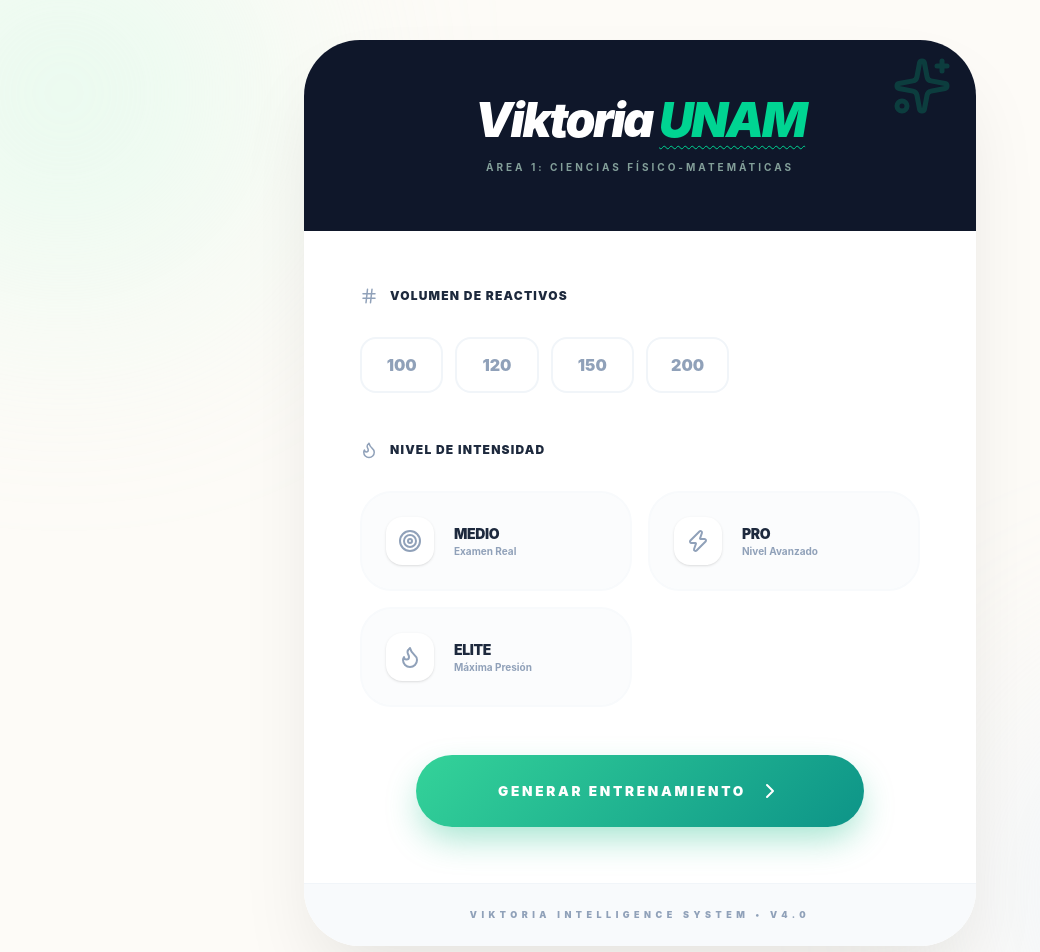
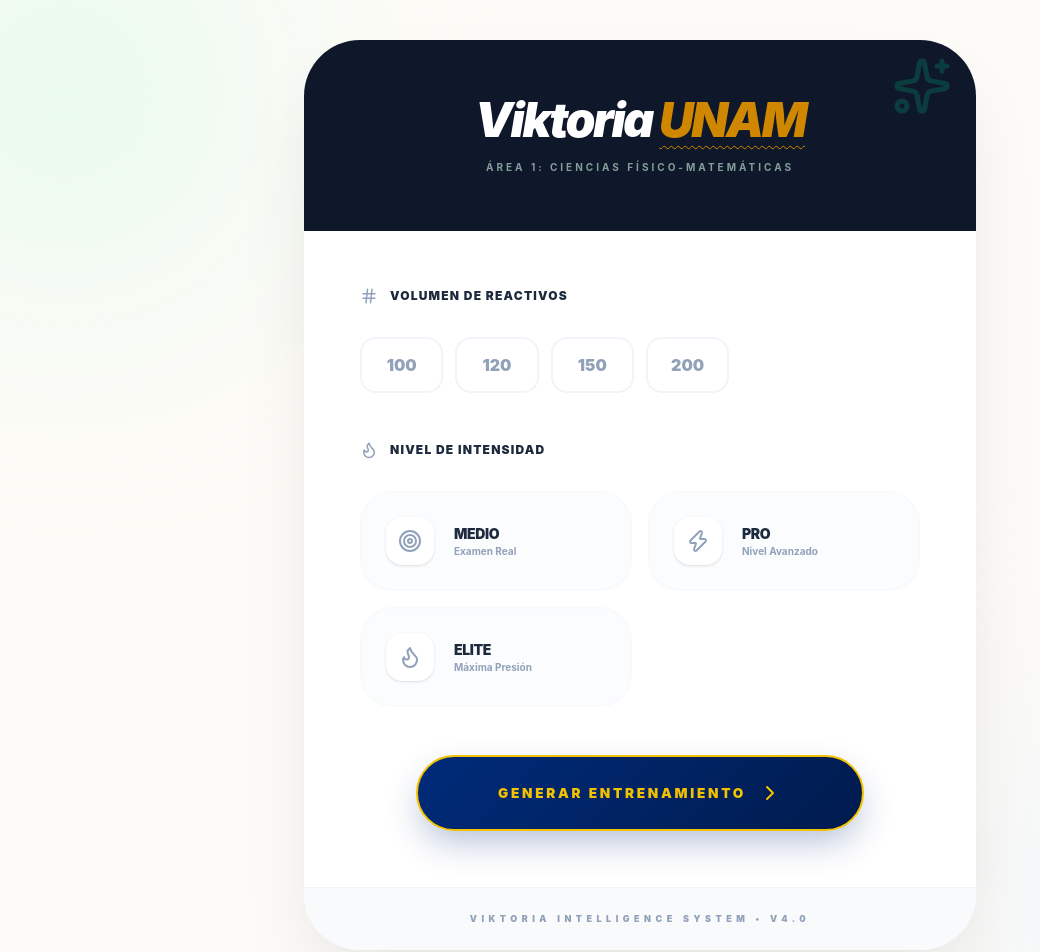
Before and after one commit to victorLagunaSau/examen-UNAM-Viktoria, a React (Vite) app: page / in a window 1280 px wide. Shown: the top 952 px of the page, without its empty margins (0-1040 px from the left). Built offline with nearby package versions, Linux system fonts and the light colour scheme.

Commit message:
Matematicas Fisica Historia Quimica Español Ingles

```diff
--- a/src/components/ConfiguracionPrueba.jsx
+++ b/src/components/ConfiguracionPrueba.jsx
@@ -29,7 +29,7 @@
                     </div>
                     <h1 className="text-5xl font-black italic tracking-tighter text-white">
                         Viktoria <span
-                        className="text-emerald-400 underline decoration-wavy decoration-1 underline-offset-8">UNAM</span>
+                        className="text-yellow-600 underline decoration-wavy decoration-1 underline-offset-8">UNAM</span>
                     </h1>
                     <p className="text-emerald-100/60 font-bold uppercase tracking-[0.3em] text-[10px] mt-4">
                         Área 1: Ciencias Físico-Matemáticas
--- a/src/index.css
+++ b/src/index.css
@@ -4,16 +4,17 @@
 @import 'katex/dist/katex.min.css';
 
 @theme {
-  /* Registramos las variables para que Tailwind las reconozca */
-  --color-viktoria-navy: #0f172a;
-  --color-viktoria-emerald: #10b981;
+  /* Registramos las variables con los colores institucionales de la UNAM */
+  --color-viktoria-navy: #002b7a; /* Azul UNAM */
+  --color-viktoria-gold: #f2c100; /* Oro UNAM */
+  --color-viktoria-gold-dark: #b89300;
   --shadow-cute: 0 20px 50px -12px rgba(0, 0, 0, 0.08);
 }
 
 /* 1. Reset y Estilos Base */
 :root {
-  background-color: #fdfbf7; /* Color crema suave para descansar la vista */
-  color: #0f172a;
+  background-color: #fdfbf7;
+  color: #002b7a; /* Texto en Azul UNAM */
   -webkit-font-smoothing: antialiased;
   -moz-osx-font-smoothing: grayscale;
   font-family: 'Inter', system-ui, sans-serif;
@@ -33,7 +34,7 @@
     transition: all 0.5s cubic-bezier(0.16, 1, 0.3, 1);
   }
 
-  /* BOTÓN PRIMARIO (EL VERDE FREGÓN) */
+  /* BOTÓN PRIMARIO (ESTILO UNAM) */
   .btn-viktoria-primary {
     display: flex;
     align-items: center;
@@ -41,12 +42,11 @@
     gap: 0.75rem;
     padding: 1.5rem 3rem;
 
-    /* Redondeado total (Capsule Style) */
     border-radius: 9999px;
 
-    /* Gradiente Esmeralda */
-    background: linear-gradient(135deg, #34d399 0%, #0d9488 100%);
-    color: white;
+    /* Gradiente Azul a Oro (Pumas Style) */
+    background: linear-gradient(135deg, #002b7a 0%, #001b4d 100%);
+    color: #f2c100; /* Texto en Oro para contraste */
 
     /* Tipografía */
     font-weight: 900;
@@ -55,26 +55,29 @@
     font-size: 0.85rem;
 
     /* Interacción */
-    border: none;
+    border: 2px solid #f2c100; /* Borde dorado */
     cursor: pointer;
-    box-shadow: 0 15px 35px -5px rgba(16, 185, 129, 0.4);
+    box-shadow: 0 15px 35px -5px rgba(0, 43, 122, 0.3);
     transition: all 0.4s cubic-bezier(0.175, 0.885, 0.32, 1.275);
   }
 
   .btn-viktoria-primary:hover {
     transform: translateY(-4px) scale(1.02);
-    box-shadow: 0 25px 50px -10px rgba(16, 185, 129, 0.6);
-    filter: brightness(1.1);
+    /* Al hacer hover brilla el oro */
+    background: linear-gradient(135deg, #003da5 0%, #002b7a 100%);
+    box-shadow: 0 25px 50px -10px rgba(0, 43, 122, 0.5);
+    color: white;
+    border-color: white;
   }
 
   .btn-viktoria-primary:active {
     transform: translateY(2px) scale(0.98);
   }
 
-  /* BOTÓN FANTASMA (Para opciones no seleccionadas) */
+  /* BOTÓN FANTASMA */
   .btn-viktoria-ghost {
-    background-color: #f8fafc;
-    color: #94a3b8;
+    background-color: #f1f5f9;
+    color: #002b7a; /* Texto en azul */
     border-radius: 1.5rem;
     padding: 1rem 1.5rem;
     font-weight: 700;
@@ -85,9 +88,9 @@
 
   .btn-viktoria-ghost:hover {
     background-color: white;
-    border-color: #e2e8f0;
-    color: #64748b;
-    box-shadow: 0 10px 20px rgba(0,0,0,0.03);
+    border-color: #f2c100; /* Borde oro al pasar el mouse */
+    color: #002b7a;
+    box-shadow: 0 10px 20px rgba(0, 43, 122, 0.05);
   }
 }
 
@@ -107,11 +110,11 @@
   animation: slideUp 0.8s cubic-bezier(0.16, 1, 0.3, 1) forwards;
 }
 
-/* Estilos de KaTeX para que no se vean pegados */
+/* Estilos de KaTeX - Ajustados a tonos azulados */
 .katex-display {
   padding: 1.5rem;
-  background-color: #f8fafc;
+  background-color: #f0f4f8; /* Azul muy pálido */
   border-radius: 2rem;
   margin: 1.5rem 0;
-  border: 1px solid #f1f5f9;
+  border: 1px solid #d1d9e6;
 }
```
